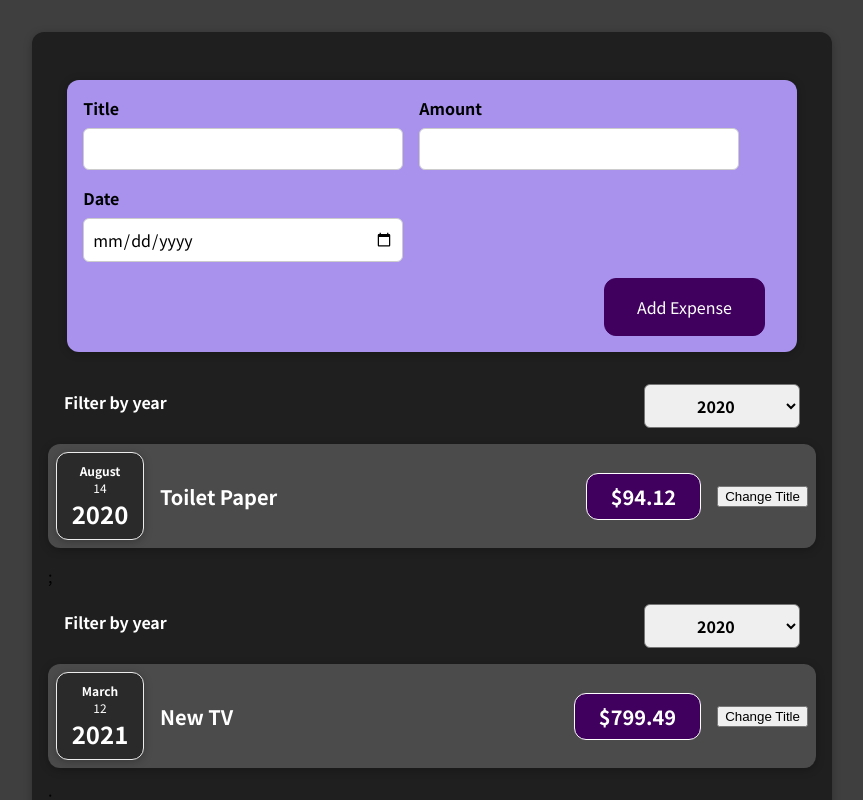
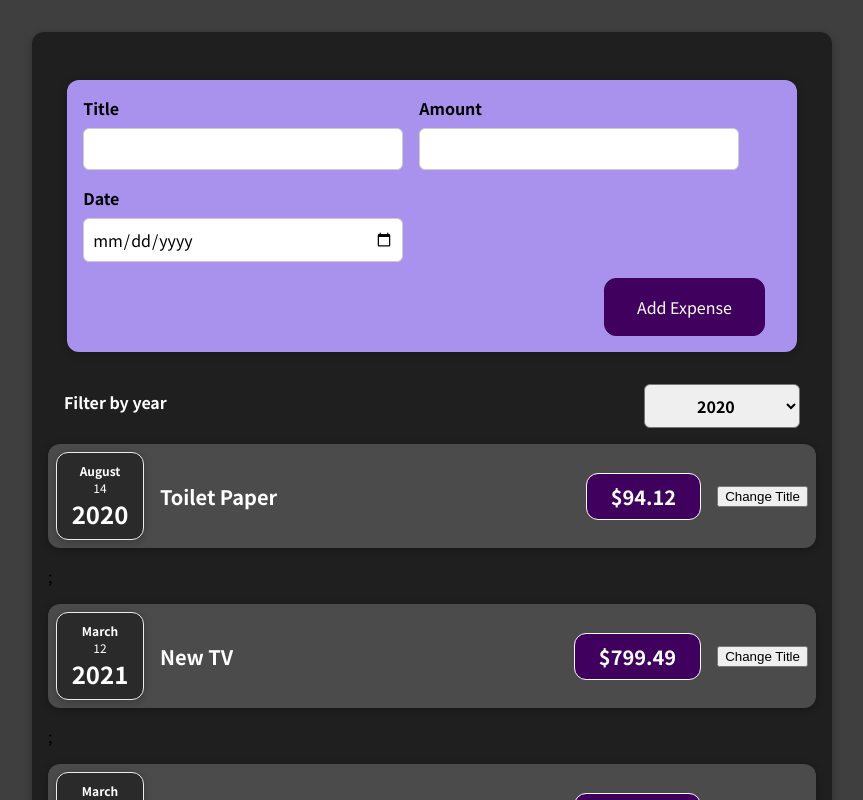
Before and after one commit to aapan-m13/learning-react, a React (Create React App) app in the folder course 2/react-complete-guide/: page / in a window 1280 px wide. Shown: the top 800 px of the page, without its empty margins (208-1071 px from the left). Built offline with nearby package versions, Linux system fonts and the light colour scheme.

Commit message:
cleaning

```diff
--- a/course 2/react-complete-guide/src/components/Expense/Expenses/Expenses.js
+++ b/course 2/react-complete-guide/src/components/Expense/Expenses/Expenses.js
@@ -13,14 +13,18 @@ export default function Expenses(props) {
   const expenses = props.expenseData.map((elm) => {
     return (
       <div>
-        <ExpensesFilter
-          selected={selectedYear}
-          selectedYear={yearSelectionHandler}
-        ></ExpensesFilter>
         <ExpenseItem data={elm} key={elm.id}></ExpenseItem>;
       </div>
     );
   });
 
-  return <div>{expenses}</div>;
+  return (
+    <div>
+      <ExpensesFilter
+        selected={selectedYear}
+        selectedYear={yearSelectionHandler}
+      ></ExpensesFilter>
+      {expenses}
+    </div>
+  );
 }
```
